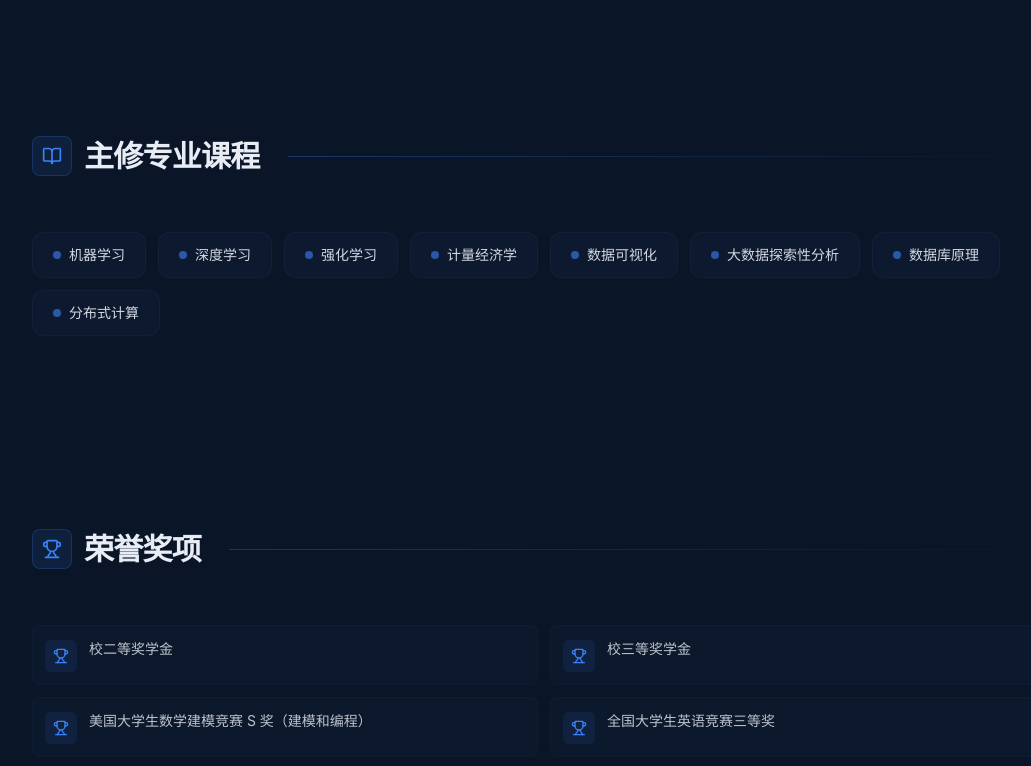
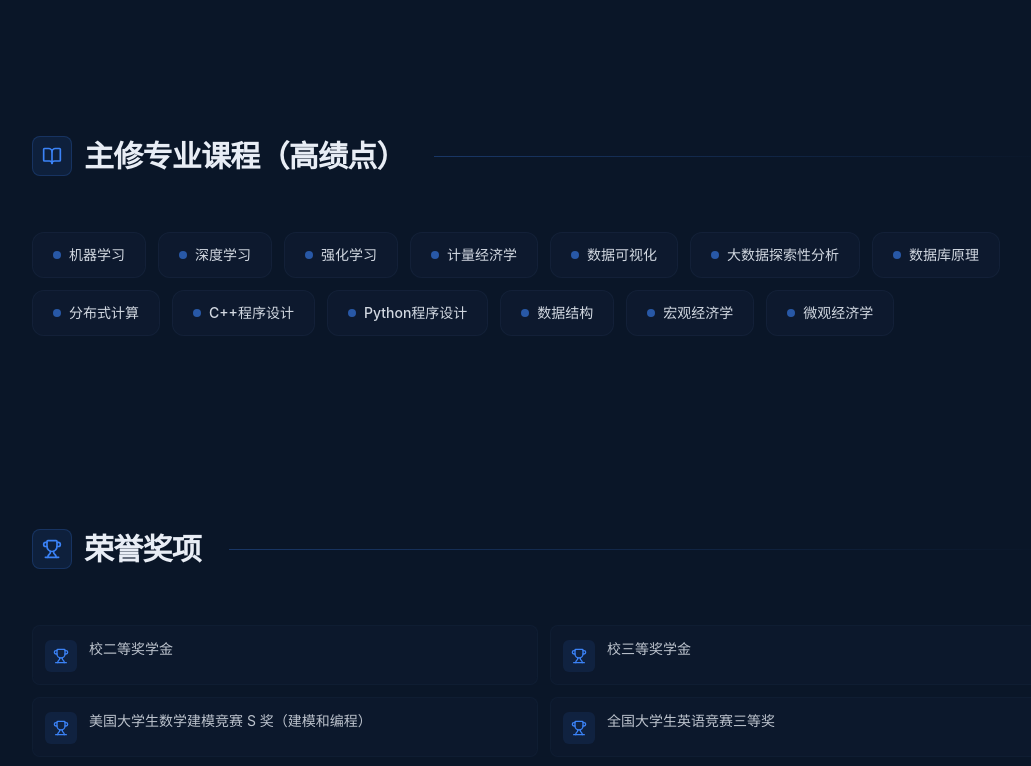
Before and after one commit to Victor-Yu-YTY/yty-cv.github.io, a plain HTML site: page index.html in a window 1280 px wide. Shown: the part 1860-2626 px from the top of the page, without its empty margins (96-1127 px from the left). Drawn offline with nearby package versions, Linux system fonts and the light colour scheme.

Commit message:
Add files via upload

```diff
--- a/index.html
+++ b/index.html
@@ -323,7 +323,7 @@ tailwind.config = {
         <div class="flex items-center justify-center w-10 h-10 rounded-lg border" style="background: rgba(59,130,246,0.1); border-color: rgba(59,130,246,0.2);">
           <svg xmlns="http://www.w3.org/2000/svg" width="20" height="20" viewBox="0 0 24 24" fill="none" stroke="#3b82f6" stroke-width="2" stroke-linecap="round" stroke-linejoin="round"><path d="M12 7v14"/><path d="M3 18a1 1 0 0 1-1-1V4a1 1 0 0 1 1-1h5a4 4 0 0 1 4 4 4 4 0 0 1 4-4h5a1 1 0 0 1 1 1v13a1 1 0 0 1-1 1h-6a3 3 0 0 0-3 3 3 3 0 0 0-3-3z"/></svg>
         </div>
-        <h2 class="text-2xl md:text-3xl font-bold tracking-tight" style="color: #e8edf5;">主修专业课程</h2>
+        <h2 class="text-2xl md:text-3xl font-bold tracking-tight" style="color: #e8edf5;">主修专业课程（高绩点）</h2>
         <div class="flex-1 h-px ml-4" style="background: linear-gradient(to right, rgba(59,130,246,0.3), transparent);"></div>
       </div>
 
@@ -351,6 +351,21 @@ tailwind.config = {
         </div>
         <div class="px-5 py-3 rounded-xl border hover:shadow-lg transition-all duration-300 group cursor-default" style="background: rgba(15,29,50,0.6); border-color: rgba(26,41,66,0.5);">
           <div class="flex items-center gap-2"><div class="w-2 h-2 rounded-full group-hover:bg-blue-accent transition-colors" style="background: rgba(59,130,246,0.6);"></div><span class="text-sm font-medium group-hover:text-blue-light transition-colors" style="color: rgba(232,237,245,0.9);">分布式计算</span></div>
+        </div>
+        <div class="px-5 py-3 rounded-xl border hover:shadow-lg transition-all duration-300 group cursor-default" style="background: rgba(15,29,50,0.6); border-color: rgba(26,41,66,0.5);">
+          <div class="flex items-center gap-2"><div class="w-2 h-2 rounded-full group-hover:bg-blue-accent transition-colors" style="background: rgba(59,130,246,0.6);"></div><span class="text-sm font-medium group-hover:text-blue-light transition-colors" style="color: rgba(232,237,245,0.9);">C++程序设计</span></div>
+        </div>
+        <div class="px-5 py-3 rounded-xl border hover:shadow-lg transition-all duration-300 group cursor-default" style="background: rgba(15,29,50,0.6); border-color: rgba(26,41,66,0.5);">
+          <div class="flex items-center gap-2"><div class="w-2 h-2 rounded-full group-hover:bg-blue-accent transition-colors" style="background: rgba(59,130,246,0.6);"></div><span class="text-sm font-medium group-hover:text-blue-light transition-colors" style="color: rgba(232,237,245,0.9);">Python程序设计</span></div>
+        </div>
+        <div class="px-5 py-3 rounded-xl border hover:shadow-lg transition-all duration-300 group cursor-default" style="background: rgba(15,29,50,0.6); border-color: rgba(26,41,66,0.5);">
+          <div class="flex items-center gap-2"><div class="w-2 h-2 rounded-full group-hover:bg-blue-accent transition-colors" style="background: rgba(59,130,246,0.6);"></div><span class="text-sm font-medium group-hover:text-blue-light transition-colors" style="color: rgba(232,237,245,0.9);">数据结构</span></div>
+        </div>
+        <div class="px-5 py-3 rounded-xl border hover:shadow-lg transition-all duration-300 group cursor-default" style="background: rgba(15,29,50,0.6); border-color: rgba(26,41,66,0.5);">
+          <div class="flex items-center gap-2"><div class="w-2 h-2 rounded-full group-hover:bg-blue-accent transition-colors" style="background: rgba(59,130,246,0.6);"></div><span class="text-sm font-medium group-hover:text-blue-light transition-colors" style="color: rgba(232,237,245,0.9);">宏观经济学</span></div>
+        </div>
+        <div class="px-5 py-3 rounded-xl border hover:shadow-lg transition-all duration-300 group cursor-default" style="background: rgba(15,29,50,0.6); border-color: rgba(26,41,66,0.5);">
+          <div class="flex items-center gap-2"><div class="w-2 h-2 rounded-full group-hover:bg-blue-accent transition-colors" style="background: rgba(59,130,246,0.6);"></div><span class="text-sm font-medium group-hover:text-blue-light transition-colors" style="color: rgba(232,237,245,0.9);">微观经济学</span></div>
         </div>
       </div>
     </div>
@@ -536,6 +551,19 @@ tailwind.config = {
             <div><span class="text-2xl font-bold" style="color: #60a5fa;">300+</span><span class="text-xs ml-1" style="color: #8ba3c4;">Python</span></div>
             <div><span class="text-2xl font-bold" style="color: #60a5fa;">100+</span><span class="text-xs ml-1" style="color: #8ba3c4;">SQL</span></div>
           </div>
+        </div>
+      </div>
+
+      <!-- Fund Investment -->
+      <div class="mt-4 reveal">
+        <div class="p-4 rounded-xl border" style="background: rgba(15,29,50,0.4); border-color: rgba(26,41,66,0.3);">
+          <div class="flex items-center gap-2 mb-2">
+            <svg xmlns="http://www.w3.org/2000/svg" width="16" height="16" viewBox="0 0 24 24" fill="none" stroke="#3b82f6" stroke-width="2" stroke-linecap="round" stroke-linejoin="round"><polyline points="22 7 13.5 15.5 8.5 10.5 2 17"/><polyline points="16 7 22 7 22 13"/></svg>
+            <span class="text-sm font-medium" style="color: rgba(232,237,245,0.9);">基金投资</span>
+          </div>
+          <p class="text-sm leading-relaxed" style="color: #8ba3c4;">
+            年平均收益率控制在5%左右，投资偏好偏保守（25%黄金，25%现金及债券基金，25%指数基金，25%板块基金-偏好科技板块）
+          </p>
         </div>
       </div>
     </div>
```
